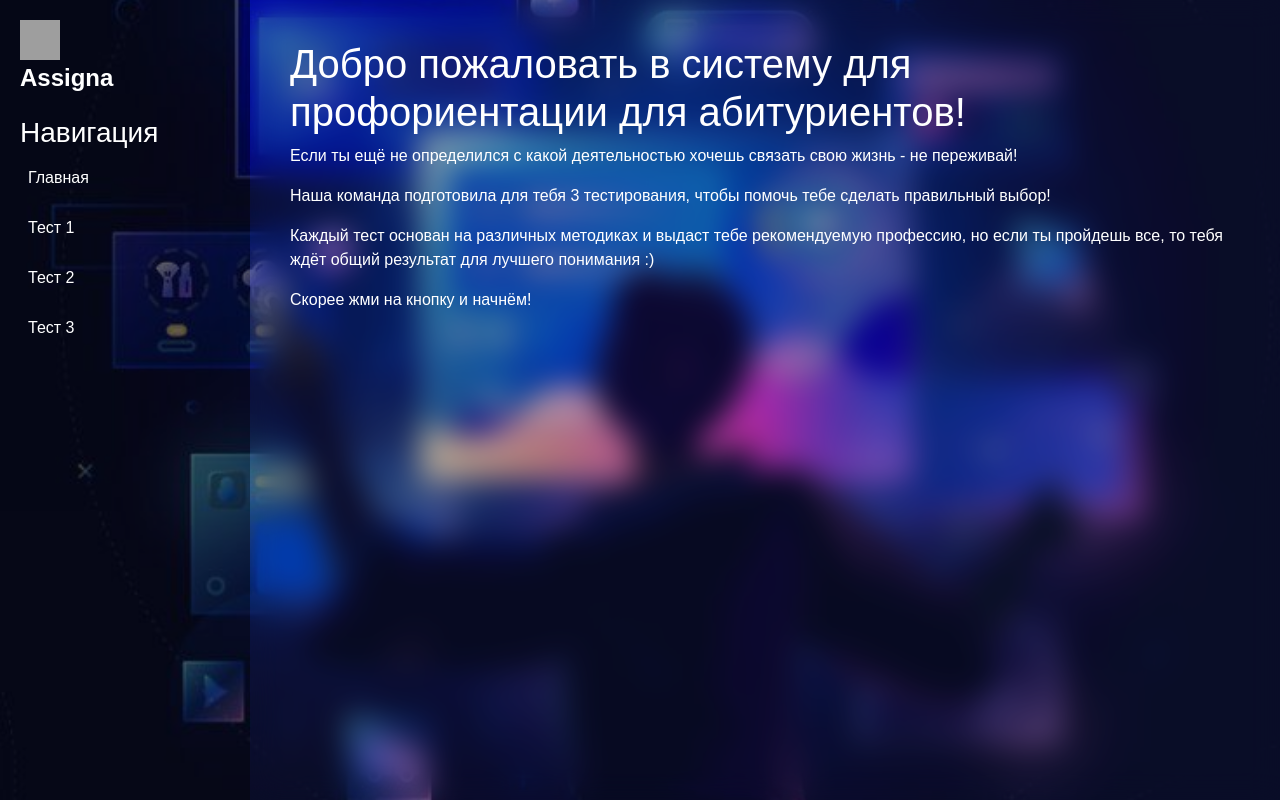
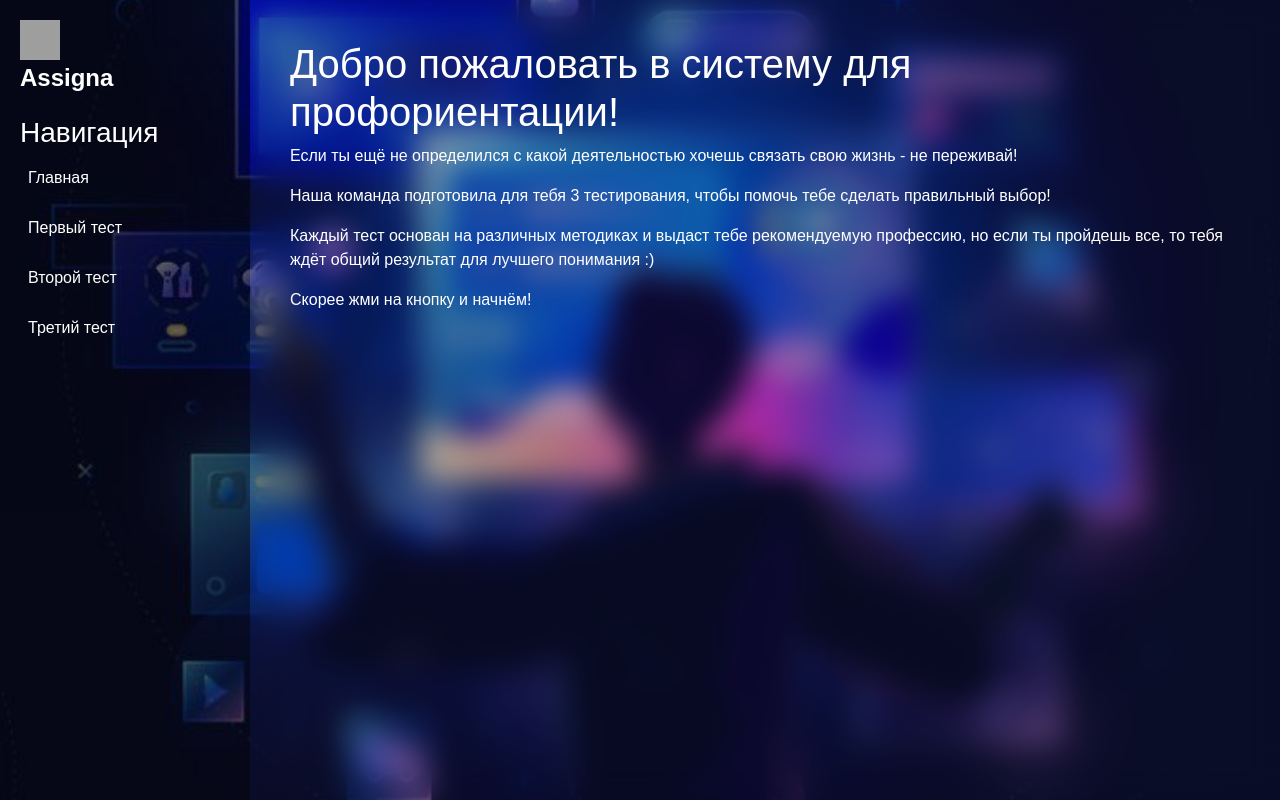
Before and after one commit to brshkins/case, a Django app: page / in a window 1280 px wide. Run offline with Django 5.2, Linux system fonts and the light colour scheme; some libraries are stand-ins or nearby versions; grey boxes are pictures that could not be loaded.

Commit message:
отредачены кнопки переключений страниц

```diff
--- a/Assigna/main/templates/main/index.html
+++ b/Assigna/main/templates/main/index.html
@@ -3,7 +3,7 @@
 {% block title %}Главная страница{% endblock %}
 
 {% block main %}
-    <h1>Добро пожаловать в систему для профориентации для абитуриентов!</h1>
+    <h1>Добро пожаловать в систему для профориентации!</h1>
     <p>Если ты ещё не определился с какой деятельностью хочешь связать свою жизнь  - не переживай!</p>
     <p>Наша команда подготовила для тебя 3 тестирования, чтобы помочь тебе сделать правильный выбор!</p>
     <p>Каждый тест основан на различных методиках и выдаст тебе рекомендуемую профессию, но если ты пройдешь все, то тебя ждёт общий результат для лучшего понимания :)</p>
--- a/Assigna/main/templates/main/layout.html
+++ b/Assigna/main/templates/main/layout.html
@@ -20,10 +20,10 @@
             <span class="logo">Assigna</span>
             <h3>Навигация</h3>
             <ul>
-                <a href=""><li><i class="fa-solid fa-house"></i>Главная</li></a>
-                <li><a href="{% url 'test1' %}">Тест 1</a></li>
-                <li><a href="{% url 'test2' %}">Тест 2</a></li>
-                <li><a href="{% url 'test3' %}">Тест 3</a></li>
+                <li><a href="{% url 'index' %}">Главная</a></li>
+                <li><a href="{% url 'test1' %}">Первый тест</a></li>
+                <li><a href="{% url 'test2' %}">Второй тест</a></li>
+                <li><a href="{% url 'test3' %}">Третий тест</a></li>
             </ul>
         </aside>
 
--- a/Assigna/main/urls.py
+++ b/Assigna/main/urls.py
@@ -1,7 +1,7 @@
 from django.urls import path
 from . import views
 urlpatterns = [
-    path('', views.index),
+    path('', views.index, name='index'),
     path('test1/', views.test1, name='test1'),
     path('test2/', views.test2, name='test2'),
     path('test3/', views.test3,  name='test3'),
--- a/Assigna/main/views.py
+++ b/Assigna/main/views.py
@@ -1,6 +1,8 @@
 from django.shortcuts import render
 
+
 def index(request):
+
     return render(request, 'main/index.html')
 
 def test1(request):
```
